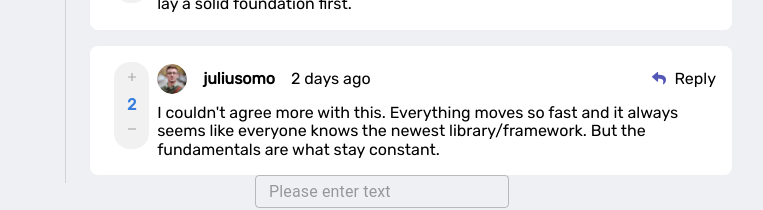
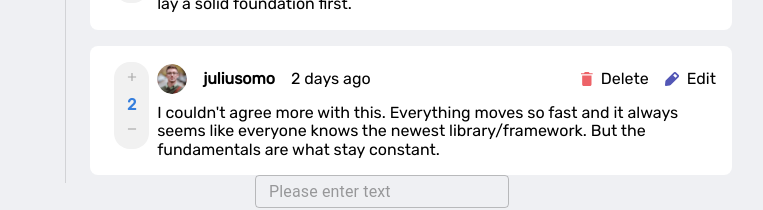
Before and after one commit to Khurshida-Meem/comment-section, a React (Create React App) app: page / in a window 1280 px wide. Shown: the part 511-721 px from the top of the page, without its empty margins (258-1021 px from the left). Built offline with nearby package versions, Linux system fonts and the light colour scheme.

Commit message:
updated colors

```diff
--- a/src/index.css
+++ b/src/index.css
@@ -26,3 +26,15 @@ code {
 .light_bg {
   background-color: #f1f1f1;
 }
+
+.moderate_blue {
+  color: hsl(238, 40%, 52%);
+}
+
+.dark_blue {
+  color: hsl(212, 24%, 26%);
+}
+
+.grayish_blue {
+  color: hsl(211, 10%, 45%);
+}
--- a/src/pages/comments/all-comments.tsx
+++ b/src/pages/comments/all-comments.tsx
@@ -11,7 +11,7 @@ const AllComments = () => {
     <center className="mt5">
       {data?.comments?.map((dto, idx) => (
         <div style={{ maxWidth: "700px" }} key={idx}>
-          <CommentCard dto={dto} />
+          <CommentCard dto={dto} currentUser={dummyData?.currentUser} />
           {dto?.replies?.length > 0 && (
             <Grid container>
               <Grid item md={1}>
@@ -24,7 +24,10 @@ const AllComments = () => {
               <Grid item md={11}>
                 {dto?.replies?.map((reply, replyidx) => (
                   <div key={replyidx}>
-                    <CommentCard dto={reply} />
+                    <CommentCard
+                      dto={reply}
+                      currentUser={dummyData?.currentUser}
+                    />
                   </div>
                 ))}
               </Grid>
--- a/src/pages/comments/comment-card.tsx
+++ b/src/pages/comments/comment-card.tsx
@@ -3,8 +3,10 @@ import AddIcon from "@mui/icons-material/Add";
 import RemoveIcon from "@mui/icons-material/Remove";
 import replyIcon from "../../assets/images/icon-reply.svg";
 import HorizontalElementLayout from "../../components/horizontal-element-layout";
+import deleteIcon from "../../assets/images/icon-delete.svg";
+import editIcon from "../../assets/images/icon-edit.svg";
 
-const CommentCard = ({ dto }: any) => {
+const CommentCard = ({ dto, currentUser }: any) => {
   return (
     <div style={{ maxWidth: "700px" }} className="bg-white pa3 br3 mt3">
       <Grid container>
@@ -44,11 +46,27 @@ const CommentCard = ({ dto }: any) => {
               />
             </div>
             <div>
-              <HorizontalElementLayout
-                isImage={true}
-                image={replyIcon}
-                textList={[{ text: "Reply", textClass: "ml1" }]}
-              />
+              {currentUser.username === dto?.user?.username ? (
+                <div className="flex">
+                  <HorizontalElementLayout
+                    containerClass="mr3"
+                    isImage={true}
+                    image={deleteIcon}
+                    textList={[{ text: "Delete", textClass: "ml1 " }]}
+                  />
+                  <HorizontalElementLayout
+                    isImage={true}
+                    image={editIcon}
+                    textList={[{ text: "Edit", textClass: "ml1" }]}
+                  />
+                </div>
+              ) : (
+                <HorizontalElementLayout
+                  isImage={true}
+                  image={replyIcon}
+                  textList={[{ text: "Reply", textClass: "ml1" }]}
+                />
+              )}
             </div>
           </div>
           <div>
```
